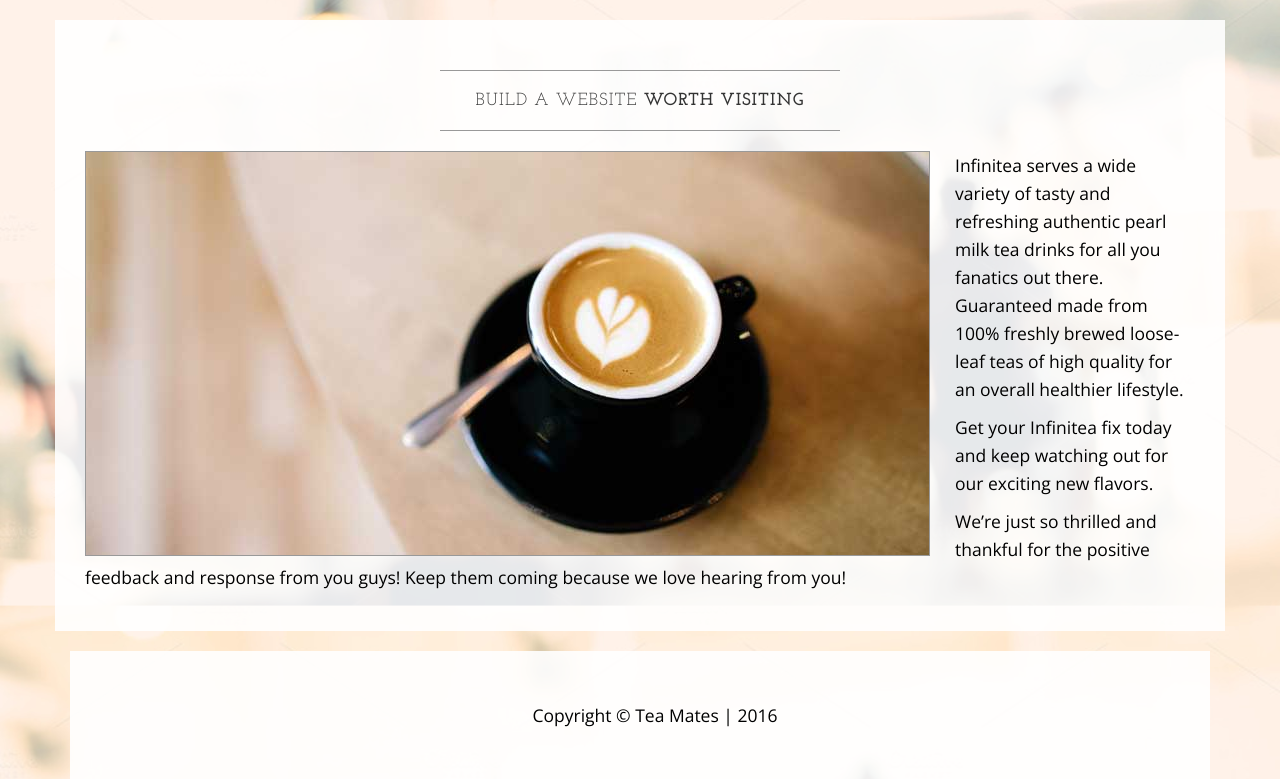
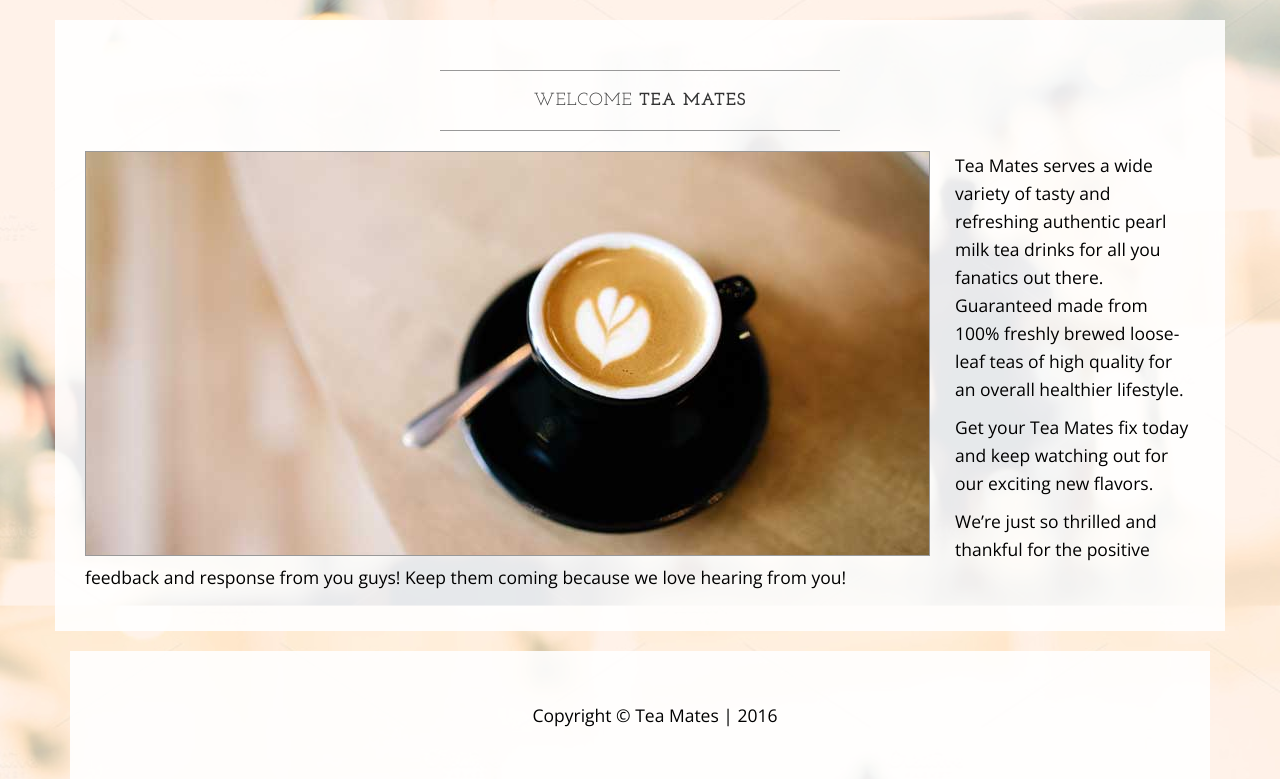
Before and after one commit to jhlawana/TeaMates, a plain HTML site: page index.html in a window 1280 px wide. Shown: the part 1084-1863 px from the top of the page. Drawn offline with nearby package versions, Linux system fonts and the light colour scheme.

Commit message:
Update index.html

```diff
--- a/index.html
+++ b/index.html
@@ -121,14 +121,14 @@
             <div class="box">
                 <div class="col-lg-12">
                     <hr>
-                    <h2 class="intro-text text-center">Build a website
-                        <strong>worth visiting</strong>
+                    <h2 class="intro-text text-center">WELCOME
+                        <strong>TEA MATES</strong>
                     </h2>
                     <hr>
                     <img class="img-responsive img-border img-left" src="img/slide-1.jpg" alt="">
                     <hr class="visible-xs">
-                    <p>Infinitea serves a wide variety of tasty and refreshing authentic pearl milk tea drinks for all you fanatics out there. Guaranteed made from 100% freshly brewed loose-leaf teas of high quality for an overall healthier lifestyle.</p>
-                    <p>Get your Infinitea fix today and keep watching out for our exciting new flavors.</p>
+                    <p>Tea Mates serves a wide variety of tasty and refreshing authentic pearl milk tea drinks for all you fanatics out there. Guaranteed made from 100% freshly brewed loose-leaf teas of high quality for an overall healthier lifestyle.</p>
+                    <p>Get your Tea Mates fix today and keep watching out for our exciting new flavors.</p>
                     <p>We’re just so thrilled and thankful for the positive feedback and response from you guys! Keep them coming because we love hearing from you!</p>
                 </div>
             </div>
```
